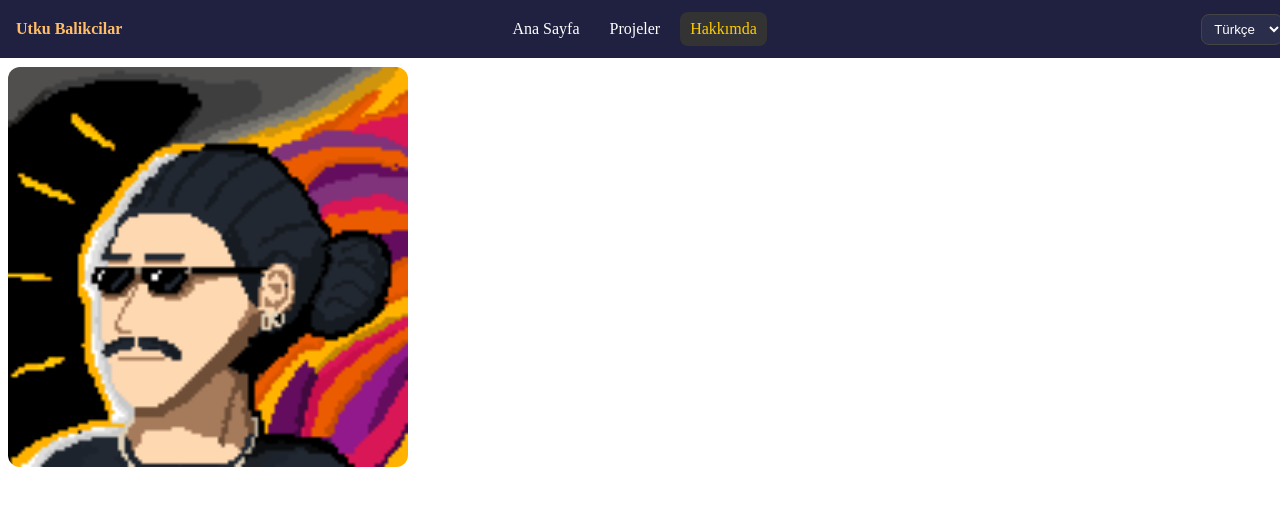
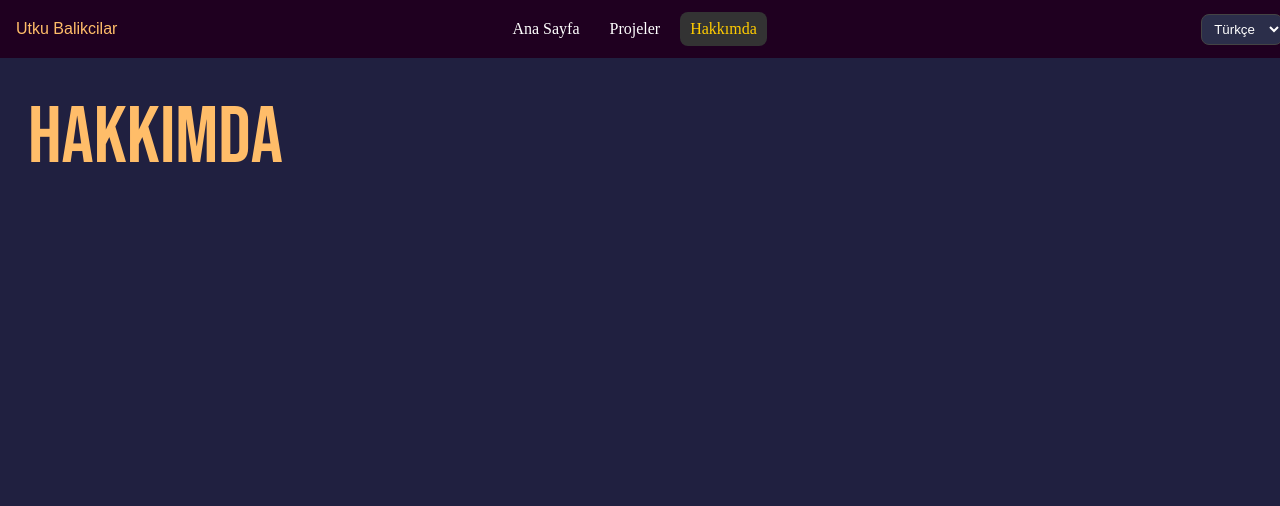
Before and after one commit to balikcilarUtku/personalWebsite, a React (Vite) app: page /bio in a window 1280 px wide. Shown: the top 506 px of the page. Built offline with nearby package versions, Linux system fonts and the light colour scheme.

Commit message:
yenicene

```diff
--- a/index.html
+++ b/index.html
@@ -10,7 +10,7 @@
     <title>utkuBalikcilar</title>
   </head>
 
-  <body>
+  <body style="background-color: #202040;">
     <div id="root"></div>
     <script type="module" src="/src/main.jsx"></script>
   </body>
--- a/src/components/Navbar.jsx
+++ b/src/components/Navbar.jsx
@@ -16,7 +16,7 @@ export default function Navbar() {
 
     return (
         <header style={{
-            background: '#202040',
+            background: '#1f0020',
             color:'#FFBD69',
             padding:'12px 16px',
             display:'grid',
@@ -26,7 +26,7 @@ export default function Navbar() {
             top:0,left: 0,right: 0,width: '99%',
             zindex:1000
             }}>
-        <div style={{fontWeight:'bold', display: 'flex',justifyContent: 'left',}}>
+        <div style={{fontWeight:400, display: 'flex',justifyContent: 'left',fontFamily:"Bebas-Neue,sans-serif",fontStyle:'normal'}}>
             Utku Balikcilar
         </div>
 
--- a/src/i18n/en.json
+++ b/src/i18n/en.json
@@ -7,7 +7,7 @@
   },
   "home": {
     "title": "Home",
-    "desc": "This is the home page."
+    "desc": ""
   },
   "bio": {
     "title": "About Me",
--- a/src/i18n/tr.json
+++ b/src/i18n/tr.json
@@ -7,7 +7,7 @@
     },
     "home" : {
         "title": "Ana Sayfa",
-        "desc": "Burası ana sayfa."
+        "desc": ""
     },
     "bio" : {
         "title": "Hakkımda",
--- a/src/pages/Bio.jsx
+++ b/src/pages/Bio.jsx
@@ -4,11 +4,10 @@ import avatar from '../media/aseprite.png'
 export default function Bio() {
     const { t } = useI18n()
     return (
-        <section>
-            <h1>{t('bio.title')}</h1>
-            <div>
-                <img src={avatar} alt="" width={400} height={400} style={{borderRadius:12}} />
-            </div>
-        </section>
+        <div className='divabi'>
+            <section className='sectionBir'>
+                <h1 className='Hh1'>{t('bio.title')}</h1>
+            </section>
+        </div>
     )
 }
--- a/src/pages/Home.css
+++ b/src/pages/Home.css
@@ -1,6 +1,6 @@
 .Hh1 {
   color:#FFBD69;
-  font-size: 3.2em;
+  font-size: 5em;
   line-height: 1.1;
   font-family: "Bebas Neue", sans-serif;
   font-weight: 400;
--- a/src/pages/Projects.jsx
+++ b/src/pages/Projects.jsx
@@ -1,13 +1,15 @@
 import { useI18n } from '../i18n'
+import './Home.css'
 
 export default function Projects() {
     const { t } = useI18n()
     return(
-        <section>
-            <h1>{t('projects.title')}</h1>
-            <p>
-                {t('projects.desc')}
-            </p>
-        </section>
+        <div className='divabi'>
+            <section className='sectionBir'>
+                <h1 className='Hh1'>{t('projects.title')}</h1>
+                    <p>
+                    </p>
+            </section>
+        </div>
     )
 }
```
